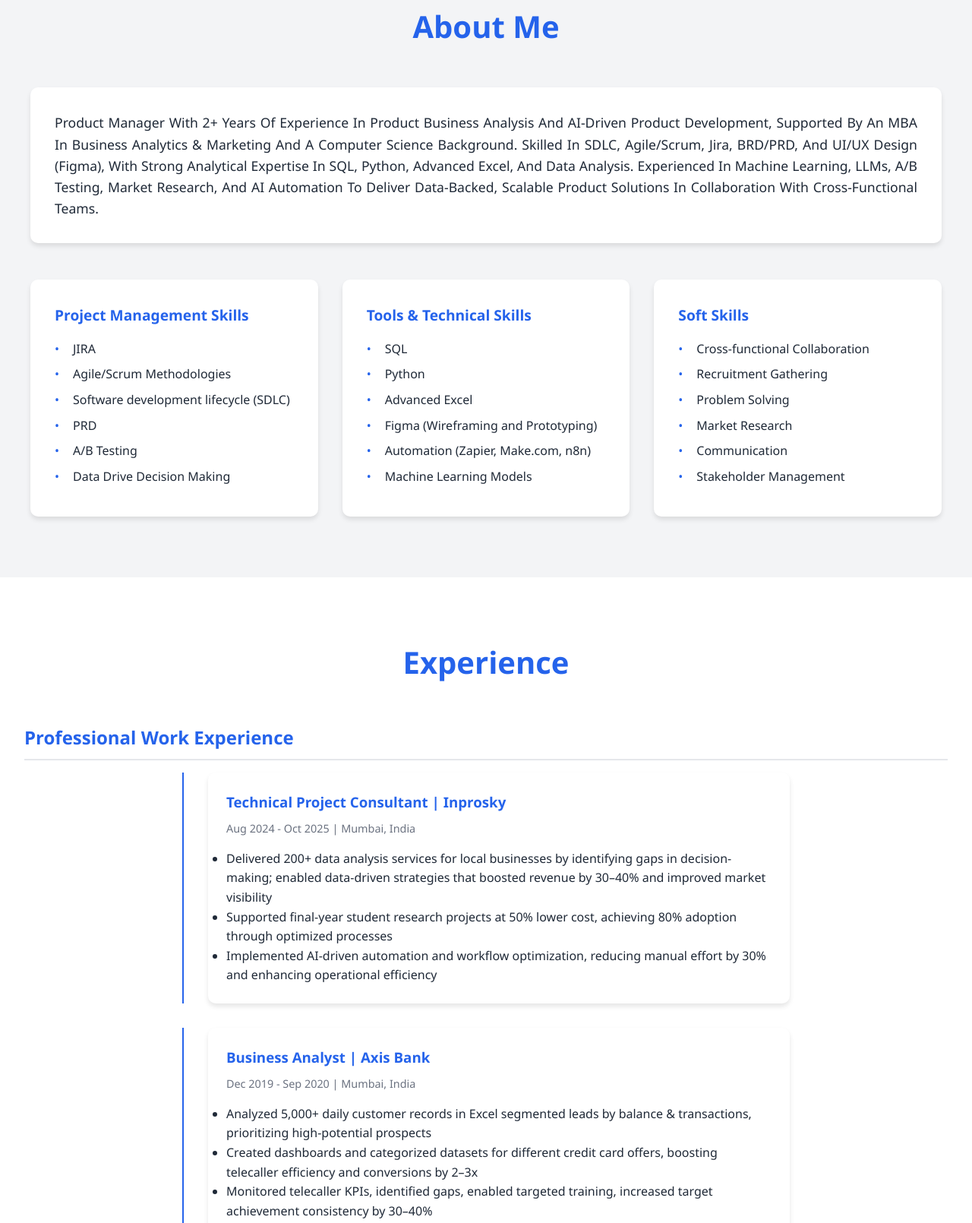
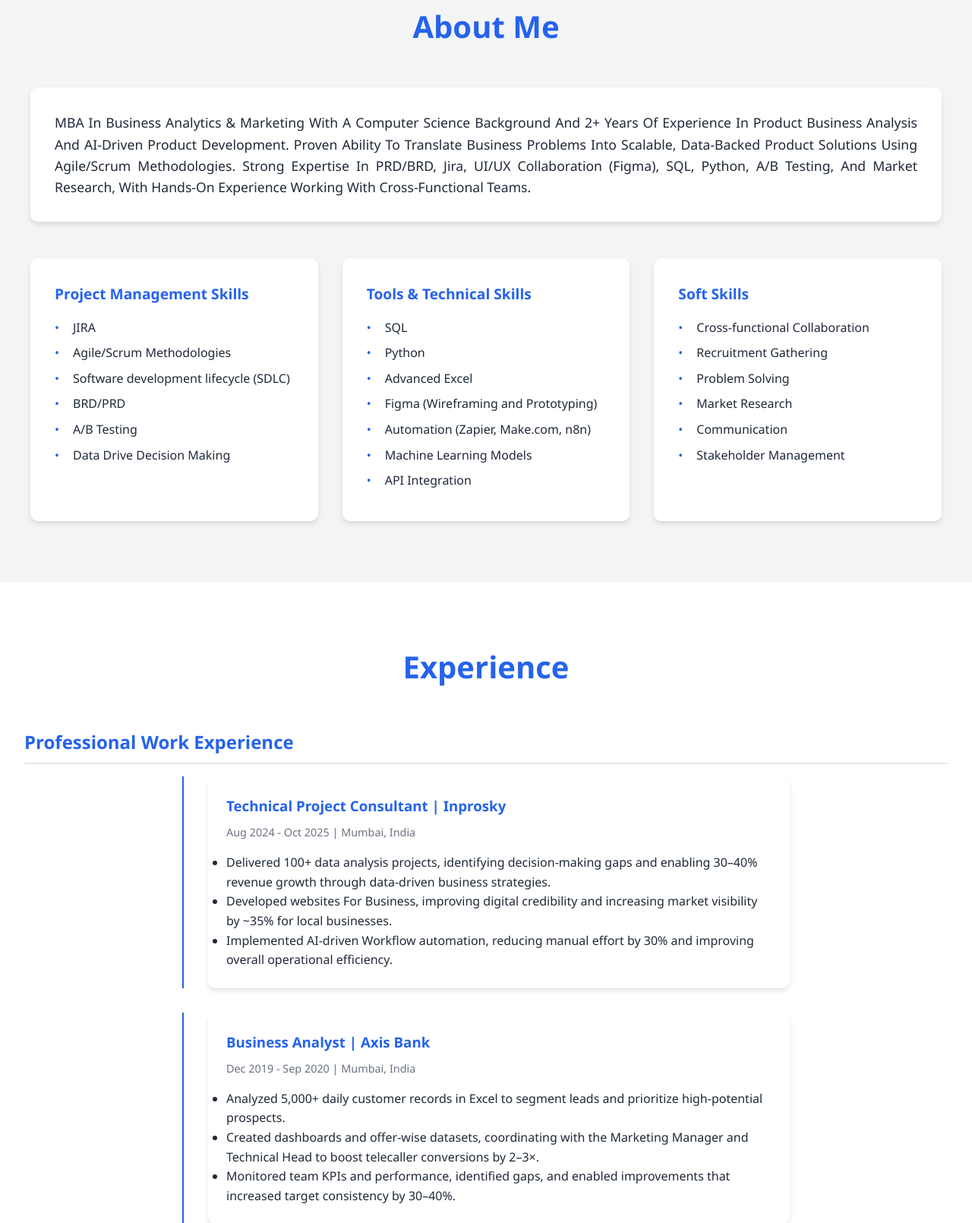
Before and after one commit to saifalikhangithub/Portfolio, a plain HTML site: page index.html in a window 1280 px wide. Shown: the part 947-2557 px from the top of the page at 76% size. Drawn offline with Linux system fonts and the light colour scheme.

```diff
--- a/index.html
+++ b/index.html
@@ -52,11 +52,10 @@
         <div class="about-content">
             <div class="about-text">
                 <p style="text-transform: capitalize;">
-                   Product Manager with 2+ years of experience in product business analysis and AI-driven product development,
-                    supported by an MBA in Business Analytics & Marketing and a Computer Science background.
-                    Skilled in SDLC, Agile/Scrum, Jira, BRD/PRD, and UI/UX design (Figma), with strong analytical
-                    expertise in SQL, Python, Advanced Excel, and data analysis. Experienced in Machine Learning, LLMs, A/B testing,
-                    market research, and AI automation to deliver data-backed, scalable product solutions in collaboration with cross-functional teams.
+                   MBA in Business Analytics & Marketing with a Computer Science background and 2+ years of experience in product business analysis and
+                    AI-driven product development. Proven ability to translate business problems into scalable, data-backed product solutions
+                    using Agile/Scrum methodologies. Strong expertise in PRD/BRD, Jira, UI/UX collaboration (Figma), SQL, Python, A/B testing,
+                    and market research, with hands-on experience working with cross-functional teams.
                 </p>
             </div>
             <div class="skills">
@@ -67,7 +66,7 @@
                             <li>JIRA</li>
                             <li>Agile/Scrum Methodologies</li>
                             <li>Software development lifecycle (SDLC)</li>
-                            <li>PRD</li>
+                            <li>BRD/PRD</li>
                             <li>A/B Testing</li>
                             <li>Data Drive Decision Making</li>
                         </ul>
@@ -81,6 +80,7 @@
                             <li>Figma (Wireframing and Prototyping)</li>
                             <li>Automation (Zapier, Make.com, n8n)</li>
                             <li>Machine Learning Models</li>
+                            <li>API Integration</li>
                         </ul>
                     </div>
                     <div class="skill-category">
@@ -111,9 +111,9 @@
                     <h3>Technical Project Consultant | Inprosky</h3>
                     <p class="date">Aug 2024 - Oct 2025 | Mumbai, India</p>
                     <ul>
-                        <li>Delivered 200+ data analysis services for local businesses by identifying gaps in decision-making; enabled data-driven strategies that boosted revenue by 30–40% and improved market visibility</li>
-                        <li>Supported final-year student research projects at 50% lower cost, achieving 80% adoption through optimized processes</li>
-                        <li>Implemented AI-driven automation and workflow optimization, reducing manual effort by 30% and enhancing operational efficiency</li>
+                        <li>Delivered 100+ data analysis projects, identifying decision-making gaps and enabling 30–40% revenue growth through data-driven business strategies.</li>
+                        <li>Developed websites For Business, improving digital credibility and increasing market visibility by ~35% for local businesses.</li>
+                        <li>Implemented AI-driven Workflow automation, reducing manual effort by 30% and improving overall operational efficiency.</li>
                     </ul>
                 </div>
             </div>
@@ -122,9 +122,9 @@
                     <h3>Business Analyst | Axis Bank</h3>
                     <p class="date">Dec 2019 - Sep 2020 | Mumbai, India</p>
                     <ul>
-                        <li>Analyzed 5,000+ daily customer records in Excel segmented leads by balance & transactions, prioritizing high-potential prospects</li>
-                        <li>Created dashboards and categorized datasets for different credit card offers, boosting telecaller efficiency and conversions by 2–3x</li>
-                        <li>Monitored telecaller KPIs, identified gaps, enabled targeted training, increased target achievement consistency by 30–40%</li>
+                        <li>Analyzed 5,000+ daily customer records in Excel to segment leads and prioritize high-potential prospects.</li>
+                        <li>Created dashboards and offer-wise datasets, coordinating with the Marketing Manager and Technical Head to boost telecaller conversions by 2–3×.</li>
+                        <li>Monitored team KPIs and performance, identified gaps, and enabled improvements that increased target consistency by 30–40%.</li>
                     </ul>
                 </div>
             </div>
```
